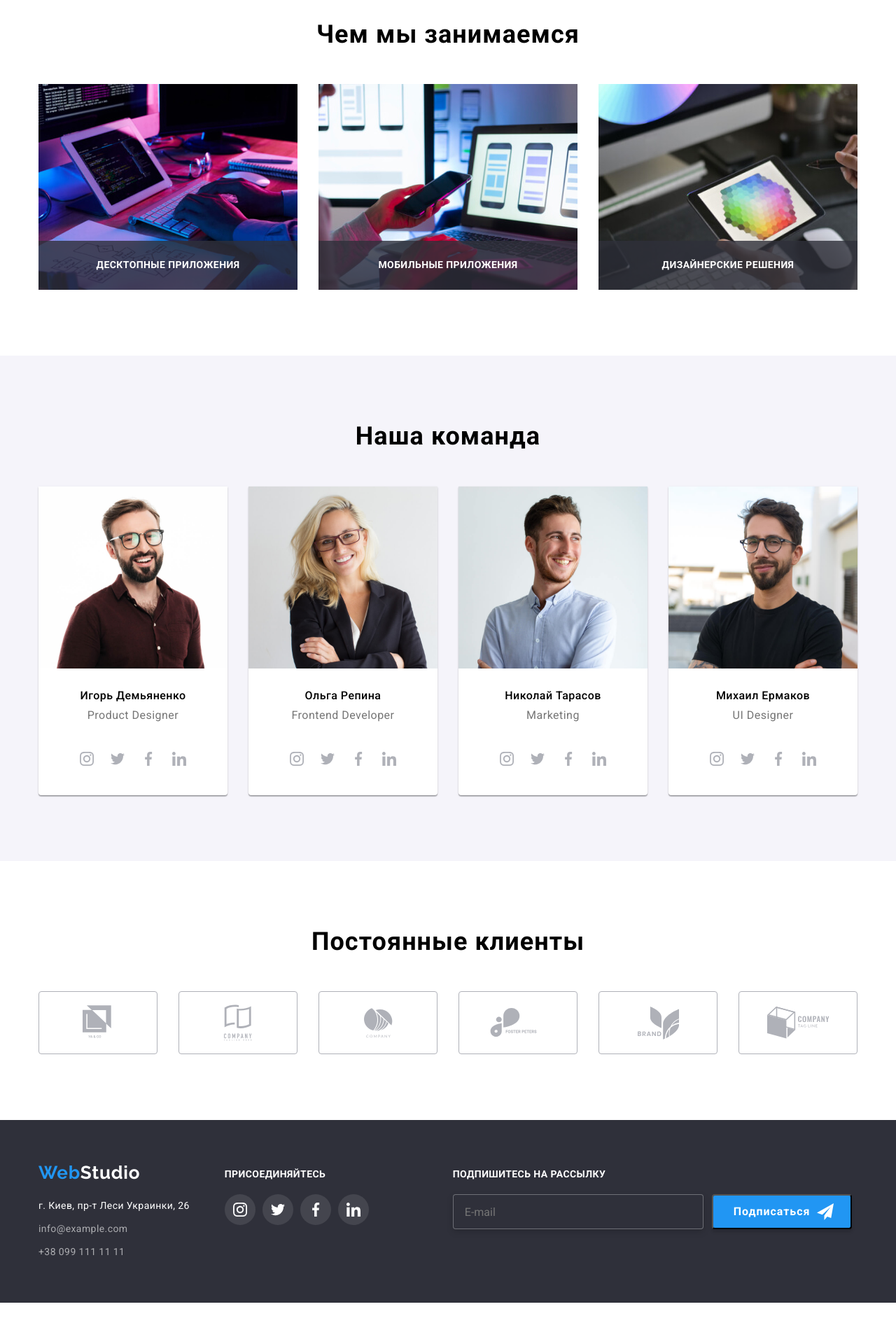
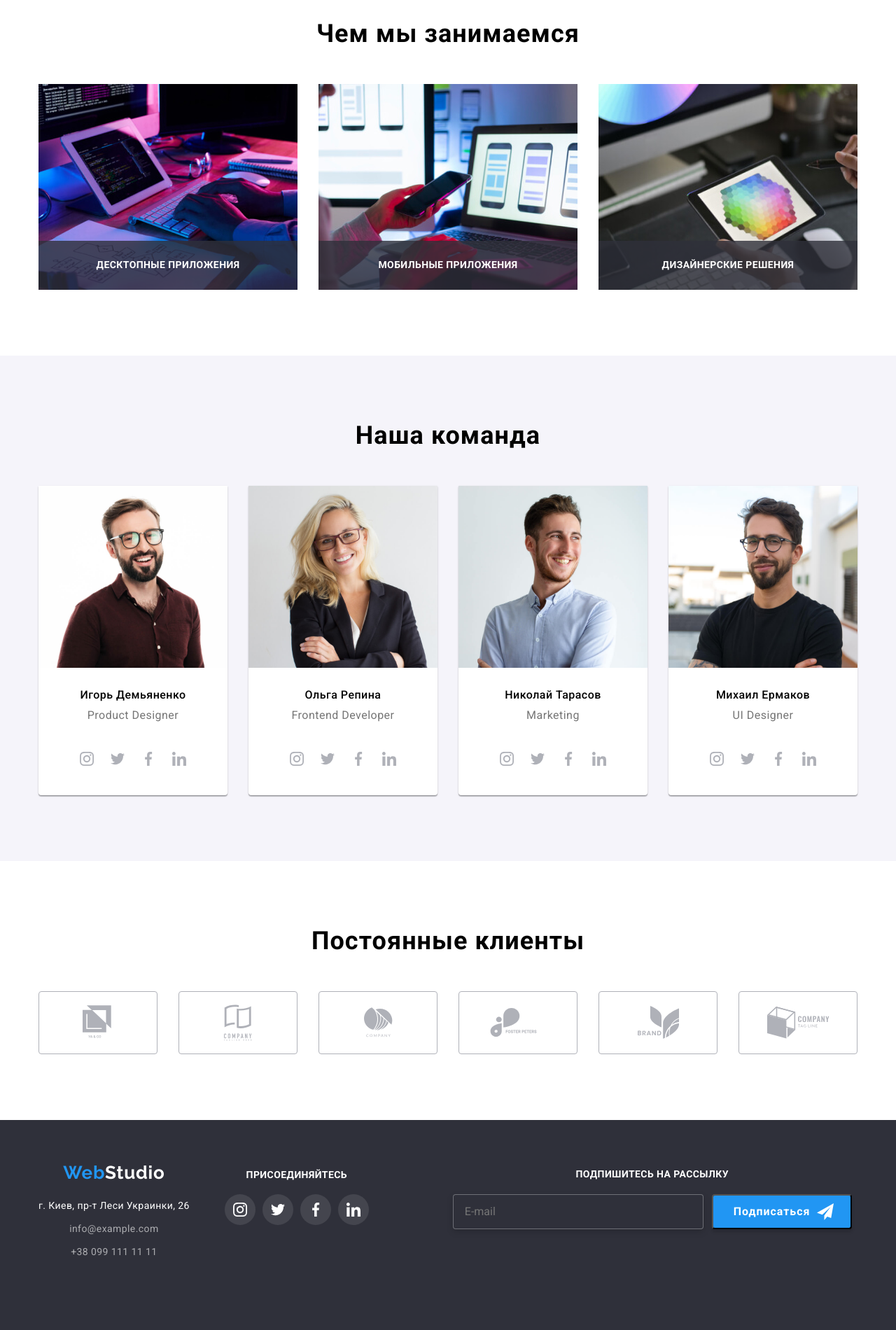
Before and after one commit to DmytroM029/goit-markup-hw-08, a plain HTML site: page index.html in a window 1280 px wide. Shown: the part 1061-2961 px from the top of the page at 70% size. Before the commit the page ends 2922 px from the top, so only its background shows below. Drawn offline with nearby package versions, Linux system fonts and the light colour scheme.

Commit message:
Footer completed

```diff
--- a/index.html
+++ b/index.html
@@ -365,6 +365,7 @@
                     <!--Footer-->
     <footer class="footer">
      <div class="container footer-list">
+        <div class="footer-list_tab">
         <div class="footer-first_item">
         <a href="./index.html" class="logo">
             <!--"/" - вернуться на главную страницу-->
@@ -411,6 +412,7 @@
                     </a>
                 </li>
             </ul>
+        </div>
         </div>
         <div class="footer-form_item">
             <b class="footer-form_title">Подпишитесь на рассылку</b>
--- a/sass/components/_section.scss
+++ b/sass/components/_section.scss
@@ -4,6 +4,10 @@
   line-height: 1.16;
   text-align: center;
   letter-spacing: 0.03em;
-  padding-top: 94px;
-  padding-bottom: 94px;
+  padding-top: 60px;
+  padding-bottom: 60px;
+  @media screen and (min-width: 1200px) {
+    padding-top: 94px;
+    padding-bottom: 94px;
+  }
 }
--- a/sass/components/_title.scss
+++ b/sass/components/_title.scss
@@ -7,10 +7,14 @@
   font-family: Roboto;
   font-style: normal;
   font-weight: 700;
-  font-size: 36px;
-  line-height: 1.17;
+  font-size: 28px;
+  line-height: 1.178;
   text-align: center;
   letter-spacing: 0.03em;
+  @media screen and (min-width: 1200px) {
+    font-size: 36px;
+    line-height: 1.166;
+  }
 }
 
 .team-title,
--- a/sass/layout/_advantages.scss
+++ b/sass/layout/_advantages.scss
@@ -18,6 +18,7 @@
 .advantages-list-item {
   margin: 15px;
   @media screen and (max-width: 767px) {
+    border-radius: 4px;
   }
   @media screen and (min-width: 768px) {
     width: calc((100% - 2 * 30px) / 2);
@@ -27,8 +28,6 @@
       100% / 4 - 30px
     ); /*7:00:00 https://drive.google.com/file/d/1mQW8d7rKEsReSolvmg-kIhsIiiTtFx5x/view*/
     /*margin-top: 30px;*/
-    &:not(:first-child) {
-    }
   }
 }
 
--- a/sass/layout/_footer.scss
+++ b/sass/layout/_footer.scss
@@ -3,6 +3,7 @@
   padding-top: 60px;
   padding-bottom: 60px;
   background-color: #2f303a;
+  text-align: center;
 }
 
 .footer-list {
@@ -10,7 +11,12 @@
     display: flex;
   }
 }
-
+.footer-list_tab {
+  @media screen and (min-width: 768px) {
+    display: flex;
+    justify-content: space-between;
+  }
+}
 .footer-maps {
   color: var(--hero-color);
   font-style: normal;
@@ -28,10 +34,13 @@
 }
 
 .footer-first_item {
-  margin-right: 50px;
+  @media screen and (min-width: 1200px) {
+    margin-right: 50px;
+  }
 }
 
 .footer-address-list {
+  margin-bottom: 60px;
   & .item:not(:last-child) {
     margin-bottom: 9px;
   }
@@ -42,7 +51,6 @@
 
 /*!!!!!!!!!!footer-second_item!!!!!!!!!*/
 .footer-social {
-  width: 206px;
   display: block;
   &_title {
     /*42:00 https://www.youtube.com/watch?v=8rDA1NfOqEs&feature=youtu.be*/
@@ -52,16 +60,28 @@
     font-style: normal;
     font-weight: 700;
     font-size: 14px;
-    line-height: 1.14;
+    line-height: 1.142;
     letter-spacing: 0.03em;
     text-transform: uppercase;
     margin-bottom: 20px;
     padding-top: 10px;
+    @media screen and (min-width: 1200px) {
+      margin-bottom: 20px;
+      padding-top: 10px;
+    }
+  }
+  @media screen and (min-width: 1200px) {
+    width: 206px;
   }
 }
 
 .footer-social_list {
   display: flex;
+  text-align: center;
+  justify-content: center;
+  @media screen and (max-width: 1199px) {
+    margin-bottom: 60px;
+  }
 
   & .footer-list_item:not(:last-child) {
     margin-right: 10px;
@@ -99,7 +119,10 @@
 
 .footer-form_item {
   display: block;
-  margin-left: 120px;
+
+  @media screen and (min-width: 1200px) {
+    margin-left: 120px;
+  }
 
   & .footer-form_title {
     display: inline-block;
@@ -117,13 +140,15 @@
 }
 
 .footer-form_input {
-  display: flex;
-  justify-content: center;
-  align-items: center;
+  @media screen and (min-width: 1200px) {
+    display: flex;
+    justify-content: center;
+    align-items: center;
+  }
 
   & .footer-input {
     display: flex;
-    width: 358px;
+    width: 100%;
     height: 50px;
     padding-left: 16px;
     /* padding-top: 15px;
@@ -138,6 +163,12 @@
     align-items: center;
     background-color: #2f303a;
     color: #ffffff;
+    @media screen and (min-width: 1200px) {
+      width: 358px;
+    }
+    @media screen and (max-width: 1199px) {
+      margin-bottom: 20px;
+    }
 
     & input::placeholder {
       font-family: Roboto;
```
Also changed, not shown: css/main.css, css/main.min.css, css/portfolio.css, css/portfolio.min.css, 4 other files.
